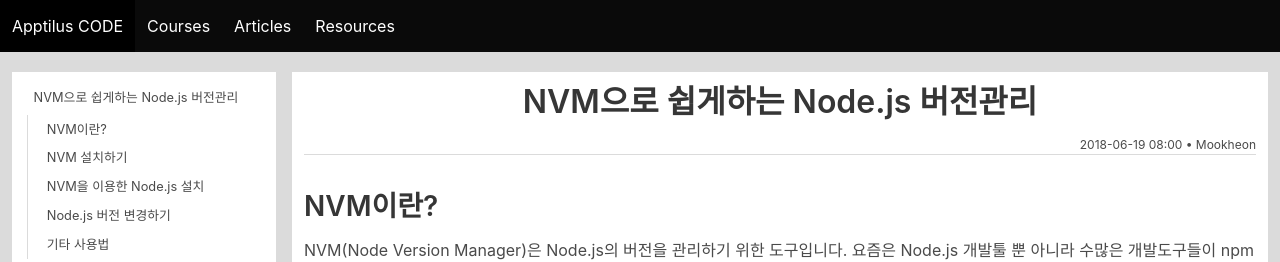
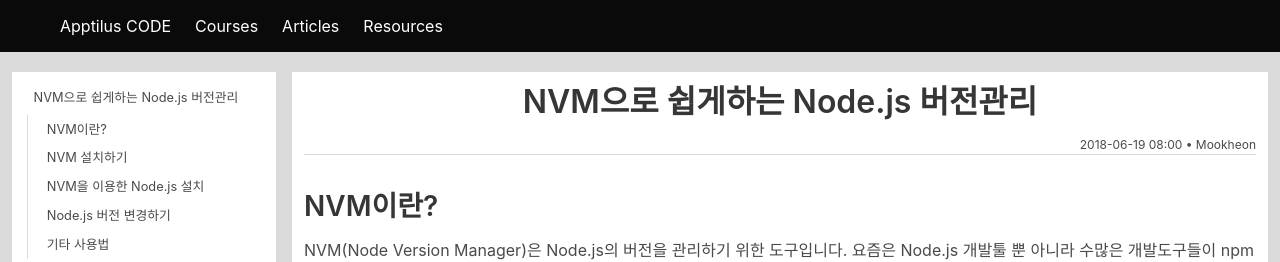
Before and after one commit to sean-jo/loldoc-jekyll, a Jekyll site: the page built from _posts/2018-06-19-nvm-for-node-version-manager.md, in a window 1280 px wide. Shown: the top 262 px of the page. Built offline with Jekyll 4.4.1, drawn with Linux system fonts in a browser that asks for light colours; emoji names are drawn with the system emoji font; comment, search, counter and statistics services are not loaded.

Commit message:
Modify header width - container & add posts update date

```diff
--- a/_includes/header.html
+++ b/_includes/header.html
@@ -1,10 +1,12 @@
 <header class="header" role="banner">
   <nav class="navbar is-black is-fixed-top" role="navigation" aria-label="main navigation">
 
-    <div class="navbar-brand">
+    <div class="container">
       {%- assign default_paths = site.pages | map: "path" -%}
       {%- assign page_paths = site.header_pages | default: default_paths -%}
-      <a class="navbar-item" rel="author" href="{{ "/" | relative_url }}">{{ site.title | escape }}</a>
+
+      <div class="navbar-brand">
+        <a class="navbar-item" rel="author" href="{{ '/' | relative_url }}">{{ site.title | escape }}</a>
 
         <div role="button" class="navbar-burger" data-target="navMenu" aria-label="menu" aria-expanded="false">
           <span aria-hidden="true"></span>
@@ -33,10 +35,12 @@
                 <a class="navbar-item" href="{{ page.url }}">{{ page.title }}</a>
               {%- endif -%}
             {%- endfor -%}
+            <br>
           </div>
         </div>
       </div>
       {%- endif -%}
 
+    </div>
   </nav>
 </header>
--- a/_layouts/doc.html
+++ b/_layouts/doc.html
@@ -8,9 +8,10 @@
     <div class="post-header">
       <h1 class="post-title has-text-centered is-size-5-mobile p-name" itemprop="name headline">{{ page.title | escape }}</h1>
       <p class="post-meta is-size-7 has-text-right">
-        <time class="dt-published" datetime="{{ page.date | date_to_xmlschema }}" itemprop="datePublished">
+        {%- assign updated_at = page.last_modified_at | default: page.date -%}
+        <time class="dt-published" datetime="{{ updated_at | date_to_xmlschema }}" itemprop="datePublished">
           {%- assign date_format = site.date_format | default: "%b %-d, %Y" -%}
-          {{ page.date | date: date_format }}
+          {{ updated_at | date: date_format }}
         </time>
         {%- if page.author -%}
           • <span itemprop="author" itemscope itemtype="http://schema.org/Person"><span class="p-author h-card" itemprop="name">{{ page.author }}</span></span>
--- a/_layouts/post.html
+++ b/_layouts/post.html
@@ -8,9 +8,10 @@
     <header class="post-header">
       <h1 class="post-title has-text-centered is-size-5-mobile p-name" itemprop="name headline">{{ page.title | escape }}</h1>
       <p class="post-meta is-size-7 has-text-right">
-        <time class="dt-published" datetime="{{ page.date | date_to_xmlschema }}" itemprop="datePublished">
+        {%- assign updated_at = page.last_modified_at | default: page.date -%}
+        <time class="dt-published" datetime="{{ updated_at | date_to_xmlschema }}" itemprop="datePublished">
           {%- assign date_format = site.date_format | default: "%b %-d, %Y" -%}
-          {{ page.date | date: date_format }}
+          {{ updated_at | date: date_format }}
         </time>
         {%- if page.author -%}
           • <span itemprop="author" itemscope itemtype="http://schema.org/Person"><span class="p-author h-card" itemprop="name">{{ page.author }}</span></span>
```
Lines whose indentation alone changed are shown as unchanged.
